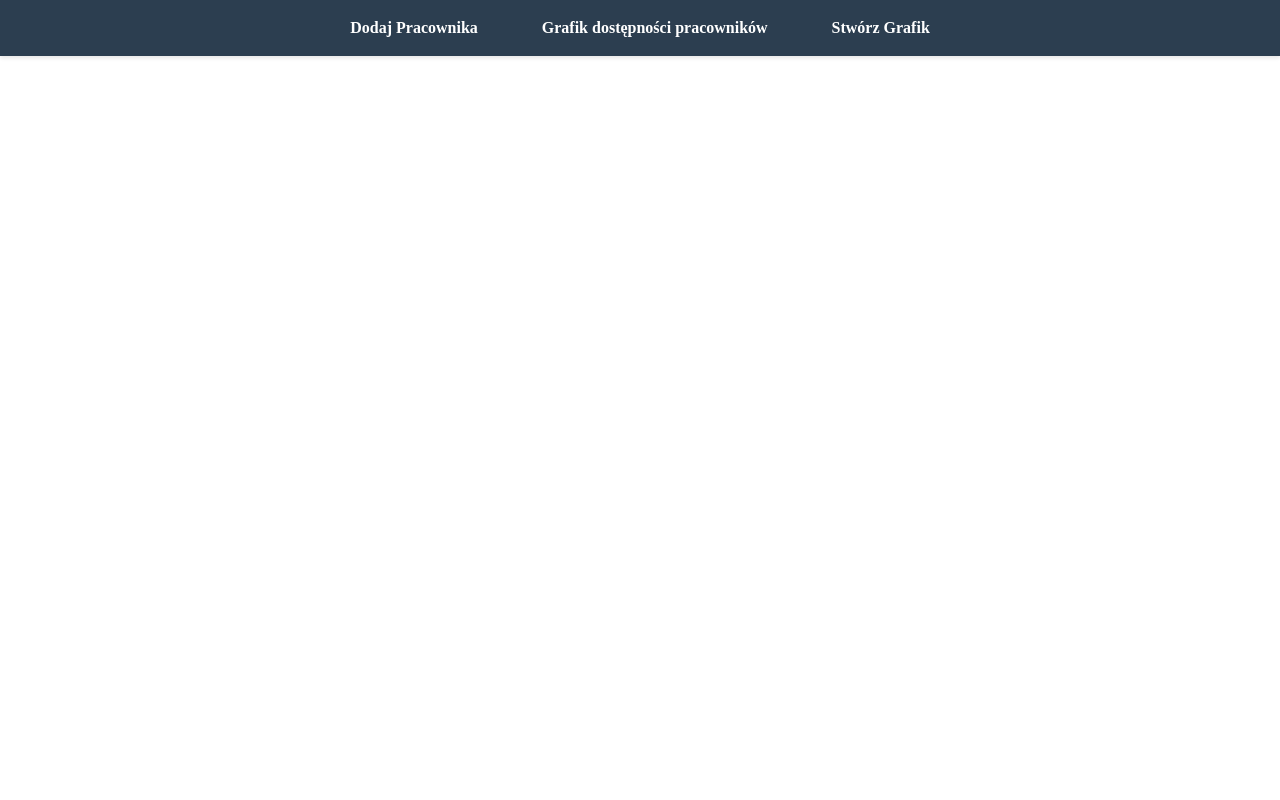
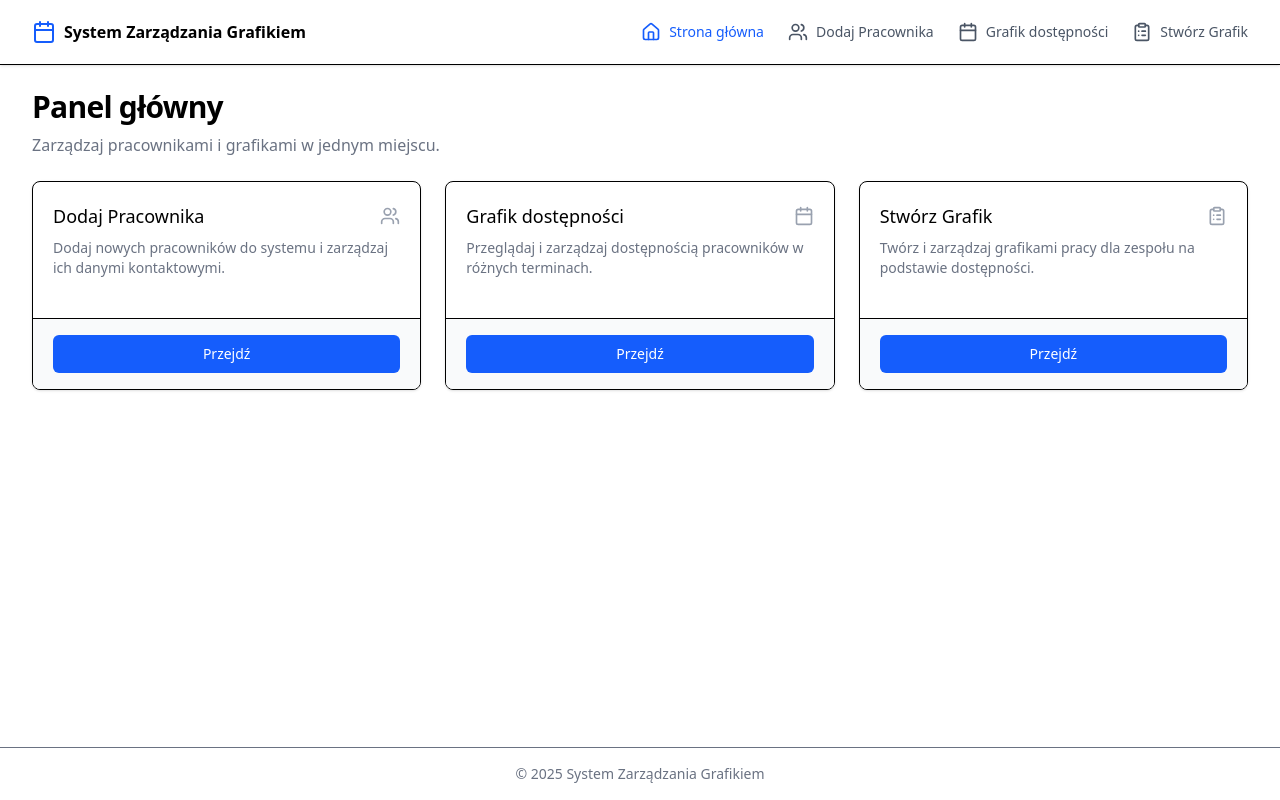
Before and after one commit to maciekryb/callcenter-frontend, a React (Vite) app: page / in a window 1280 px wide. Built offline with nearby package versions, Linux system fonts and the light colour scheme.

Commit message:
Add responsive navigation and integrate Dashboard component

```diff
--- a/src/App.jsx
+++ b/src/App.jsx
@@ -1,42 +1,129 @@
-import React from 'react';
-import { BrowserRouter as Router, Route, Routes, Link } from 'react-router-dom';
+import React, { useState } from 'react';
+import { BrowserRouter as Router, Route, Routes, Link, Navigate, useLocation } from 'react-router-dom';
+import { Calendar, Users, ClipboardList, Home, Menu, X } from 'lucide-react';
 import AddAgent from './pages/AddAgent';
 import CreateSchedule from './pages/CreateSchedule';
-import styles from './App.module.css';
 import AgentsAvailabilitySchedule from './pages/AgentsAvailabilitySchedule';
+import Dashboard from './pages/Dashboard';
+
+const AppContent = ({ isMobileMenuOpen, setIsMobileMenuOpen }) => {
+  const location = useLocation();
+
+  const toggleMobileMenu = () => {
+    setIsMobileMenuOpen(!isMobileMenuOpen);
+  };
+
+  const closeMobileMenu = () => {
+    setIsMobileMenuOpen(false);
+  };
+
+  const navItems = [
+    { path: '/', label: 'Strona główna', icon: <Home className="h-5 w-5 mr-2" /> },
+    { path: '/add-agent', label: 'Dodaj Pracownika', icon: <Users className="h-5 w-5 mr-2" /> },
+    { path: '/agents-availability-schedule', label: 'Grafik dostępności', icon: <Calendar className="h-5 w-5 mr-2" /> },
+    { path: '/create-schedule', label: 'Stwórz Grafik', icon: <ClipboardList className="h-5 w-5 mr-2" /> },
+  ];
+
+  return (
+    <div className="min-h-screen bg-white flex flex-col">
+      {/* Header */}
+      <header className="sticky top-0 z-40 w-full border-b bg-white shadow-sm">
+        <div className="max-w-7xl mx-auto px-4 sm:px-6 lg:px-8 flex h-16 items-center justify-between">
+          <div className="flex items-center gap-2 font-semibold">
+            <Calendar className="h-6 w-6 text-blue-600" />
+            <span className="hidden md:inline">System Zarządzania Grafikiem</span>
+            <span className="md:hidden">SZG</span>
+          </div>
+
+          {/* Mobile menu button */}
+          <button
+            className="md:hidden p-2 rounded-md text-gray-500 hover:text-gray-700 hover:bg-gray-100 focus:outline-none"
+            onClick={toggleMobileMenu}
+            aria-label={isMobileMenuOpen ? "Zamknij menu" : "Otwórz menu"}
+          >
+            {isMobileMenuOpen ? (
+              <X className="h-6 w-6" />
+            ) : (
+              <Menu className="h-6 w-6" />
+            )}
+          </button>
+
+          {/* Desktop navigation */}
+          <nav className="hidden md:flex">
+            <ul className="flex items-center gap-6">
+              {navItems.map((item) => (
+                <li key={item.path}>
+                  <Link
+                    to={item.path}
+                    className={`flex items-center text-sm font-medium transition-colors hover:text-blue-600 ${
+                      location.pathname === item.path
+                        ? "text-blue-600"
+                        : "text-gray-600"
+                    }`}
+                  >
+                    {item.icon}
+                    {item.label}
+                  </Link>
+                </li>
+              ))}
+            </ul>
+          </nav>
+        </div>
+      </header>
+
+      {/* Mobile navigation */}
+      {isMobileMenuOpen && (
+        <div className="fixed inset-0 top-16 z-30 bg-white p-4 md:hidden border-t shadow-lg">
+          <nav className="grid gap-2">
+            {navItems.map((item) => (
+              <Link
+                key={item.path}
+                to={item.path}
+                onClick={closeMobileMenu}
+                className={`flex items-center rounded-md px-3 py-2 text-sm font-medium hover:bg-gray-100 ${
+                  location.pathname === item.path
+                    ? "bg-gray-100 text-blue-600"
+                    : "text-gray-700"
+                }`}
+              >
+                {item.icon}
+                {item.label}
+              </Link>
+            ))}
+          </nav>
+        </div>
+      )}
+
+      {/* Main content */}
+      <main className="flex-1 max-w-7xl w-full mx-auto px-4 sm:px-6 lg:px-8 py-6">
+        <Routes>
+          <Route path="/" element={<Dashboard />} />
+          <Route path="/add-agent" element={<AddAgent />} />
+          <Route path="/agents-availability-schedule" element={<AgentsAvailabilitySchedule />} />
+          <Route path="/create-schedule" element={<CreateSchedule />} />
+          <Route path="*" element={<Navigate to="/" replace />} />
+        </Routes>
+      </main>
+
+      {/* Footer */}
+      <footer className="border-t py-4 text-center text-sm text-gray-500">
+        <div className="max-w-7xl mx-auto px-4 sm:px-6 lg:px-8">
+          © {new Date().getFullYear()} System Zarządzania Grafikiem
+        </div>
+      </footer>
+    </div>
+  );
+};
 
 const App = () => {
+  const [isMobileMenuOpen, setIsMobileMenuOpen] = useState(false);
+
   return (
     <Router>
-      <div className={styles.container}>
-        <nav className={styles.nav}>
-          <ul className={styles.navList}>
-            <li>
-              <Link to="/add-agent" className={styles.navLink}>
-                Dodaj Pracownika
-              </Link>
-            </li>
-            <li>
-              <Link to="/agents-availability-schedule" className={styles.navLink}>
-              Grafik dostępności pracowników
-              </Link>
-            </li>
-            <li>
-              <Link to="/create-schedule" className={styles.navLink}>
-                Stwórz Grafik
-              </Link>
-            </li>
-          </ul>
-        </nav>
-
-        <div className={styles.content}>
-          <Routes>
-            <Route path="/add-agent" element={<AddAgent />} />
-            <Route path="//agents-availability-schedule" element={<AgentsAvailabilitySchedule />} />
-            <Route path="/create-schedule" element={<CreateSchedule />} />
-          </Routes>
-        </div>
-      </div>
+      <AppContent
+        isMobileMenuOpen={isMobileMenuOpen}
+        setIsMobileMenuOpen={setIsMobileMenuOpen}
+      />
     </Router>
   );
 };
```
